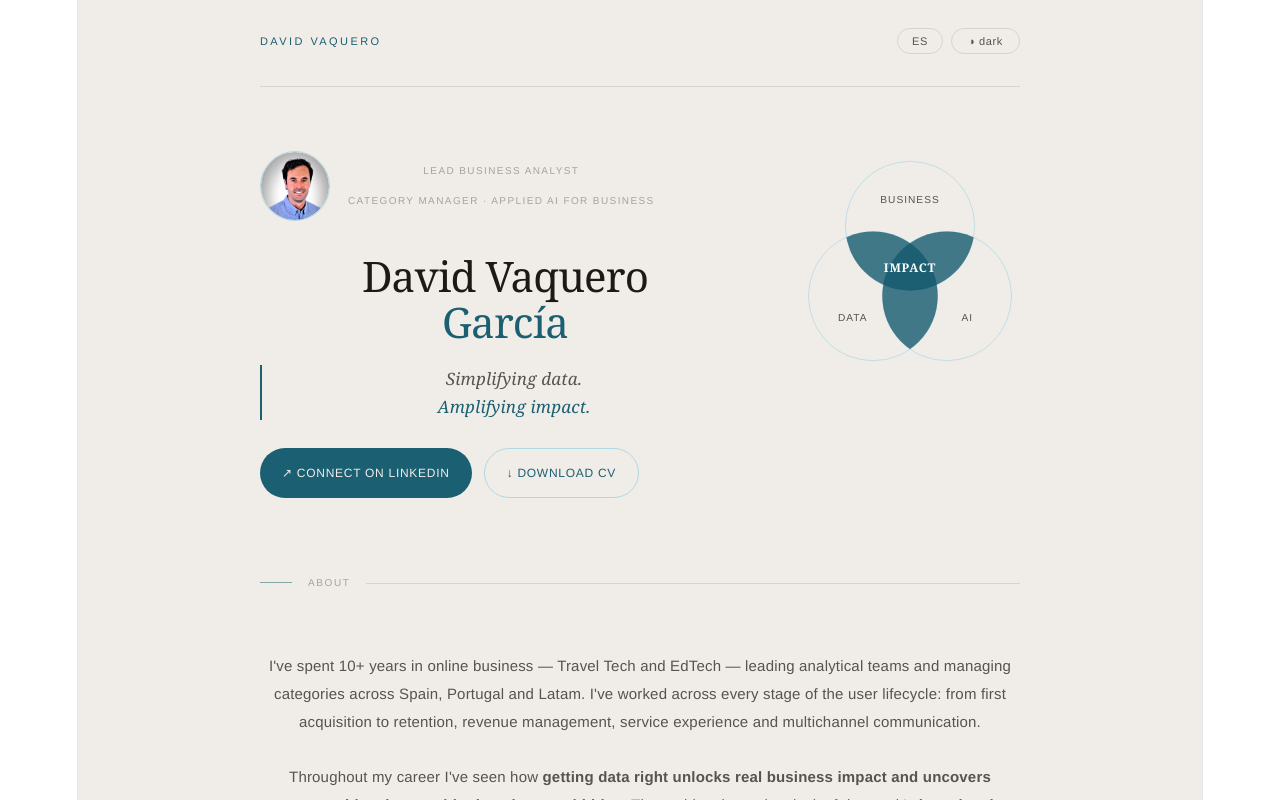
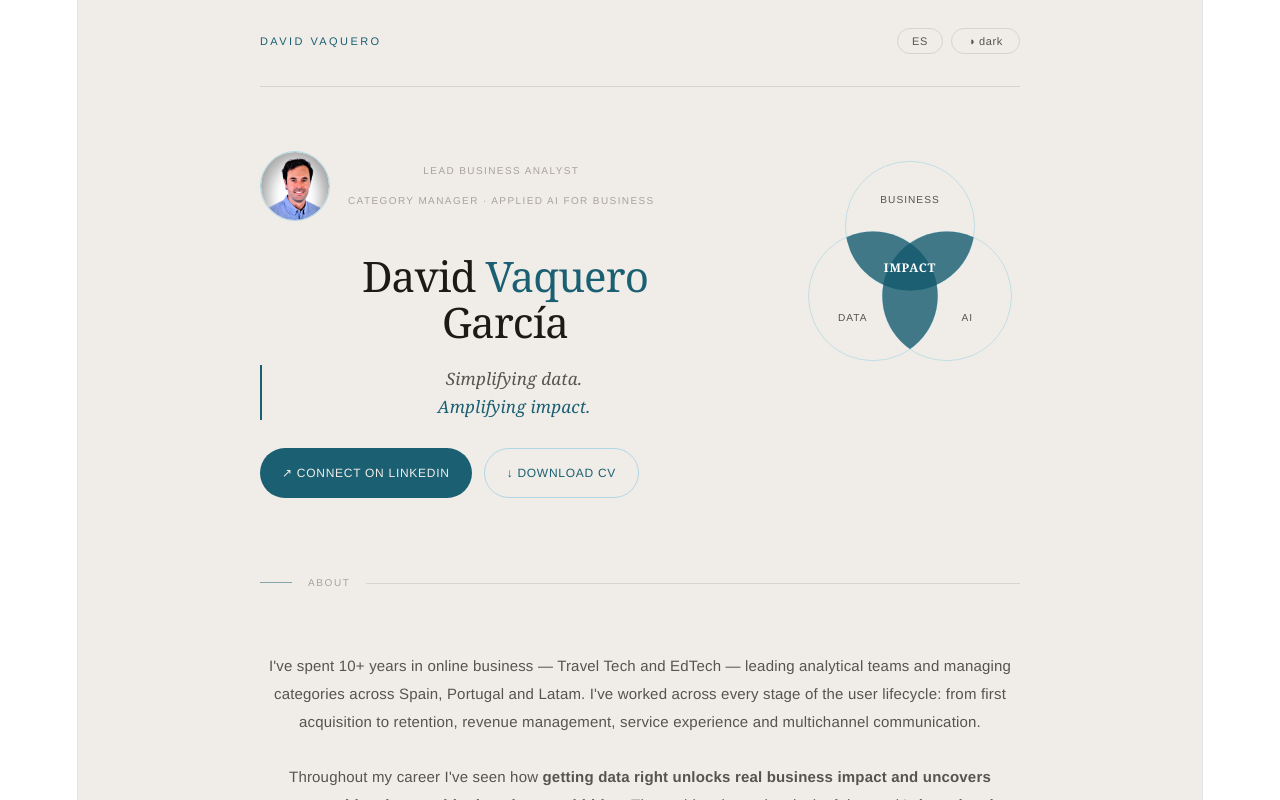
Before and after one commit to Dvaquerog/david-portfolio, a React (Vite) app: page / in a window 1280 px wide. Shown: the top 800 px of the page. Built offline with nearby package versions, Linux system fonts and the light colour scheme.

Commit message:
acento en Vaquero

```diff
--- a/src/App.jsx
+++ b/src/App.jsx
@@ -224,8 +224,8 @@ export default function Portfolio() {
             </div>
 
             <h1 className="hero-h1" style={{ fontFamily: serif, fontSize: 42, fontWeight: 400, color: t.text, lineHeight: 1.1, marginBottom: 20, letterSpacing: "-0.02em" }}>
-              David Vaquero<br />
-              <span style={{ color: t.accent }}>García</span>
+              David <span style={{ color: t.accent }}>Vaquero</span><br />
+              García
             </h1>
 
             <p style={{ fontFamily: serif, fontSize: 17, fontStyle: "italic", color: t.textSub, lineHeight: 1.6, borderLeft: `2px solid ${t.accent}`, paddingLeft: 16, marginBottom: 28 }}>
```
